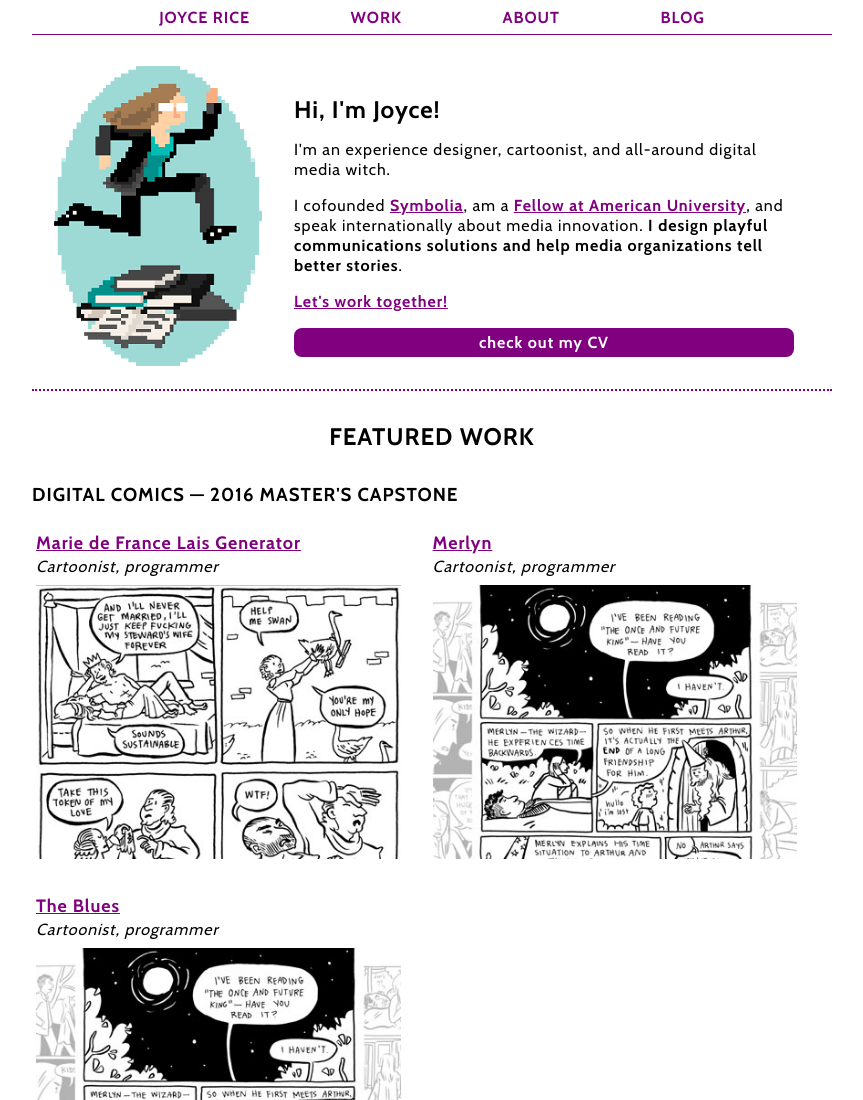
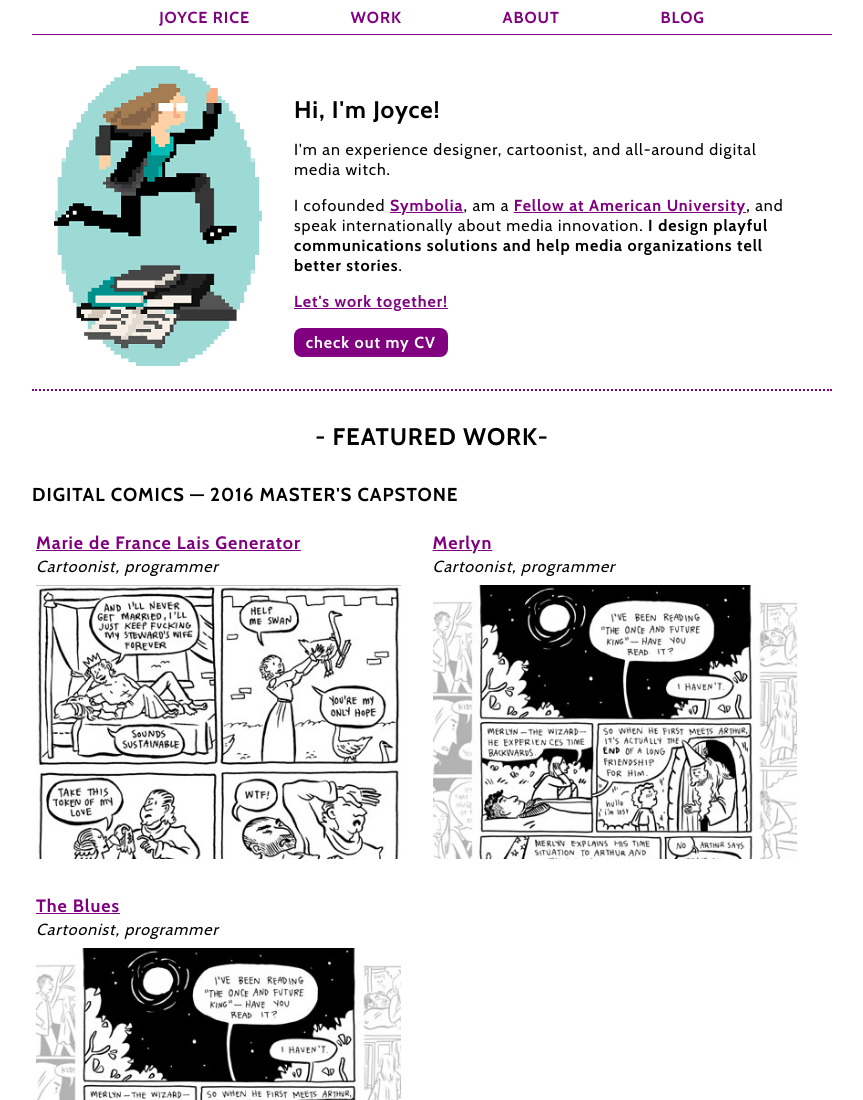
Before and after one commit to teenyrobots/___bio-site2016, a plain HTML site: page index.html in a window 1280 px wide. Shown: the top 1100 px of the page, without its empty margins (208-1071 px from the left). Drawn offline with nearby package versions, Linux system fonts and the light colour scheme.

Commit message:
Small style changes

```diff
--- a/index.html
+++ b/index.html
@@ -29,8 +29,8 @@
 
 					<p><a href="mailto:joycer@teenyrobots.net?Subject=Hello%20friend">Let's work together!</a></p>
 
-					<a href="cv.html">
-						<div class="cvButton">check out my CV</div>
+					<a href="cv.html" class="cvButton">
+						<div>check out my CV</div>
 					</a>
 				</div>
 			</div>
@@ -44,7 +44,7 @@
 					<li>other design</li>
 				</ul>
 			</div>-->
-			<h2 style="text-align: center; text-transform: uppercase; margin-bottom: 0; margin-top: 1.5em" id="work">Featured work</h2>
+			<h2 style="text-align: center; text-transform: uppercase; margin-bottom: 0; margin-top: 1.5em" id="work">- Featured work- </h2>
 			<div class="workContainer">
 				<div class="digComics">
 					<h3>digital comics — 2016 master's capstone</h3>
@@ -88,9 +88,9 @@
 						</a>
 					</div>
 					<div class="thumb">
-						<h4><a href="projects/newspark/newspark.html">Metrotimes</a></h4>
+						<h4><a href="projects/wamu/wamu.html">Metrotimes</a></h4>
 						<em>Creative director, game designer</em>
-						<a href="projects/newspark/newspark.html">
+						<a href="projects/wamu/wamu.html">
 							<img src="thumbs/wamu.jpg">
 						</a>
 					</div>
--- a/styles.css
+++ b/styles.css
@@ -112,7 +112,7 @@ img{
 	text-decoration: none;
 	text-align: center;
 	padding: .3em;
-	width: auto;
+	width: 9em;
 	display: block;
 	margin-top: 1em;
 }
```
